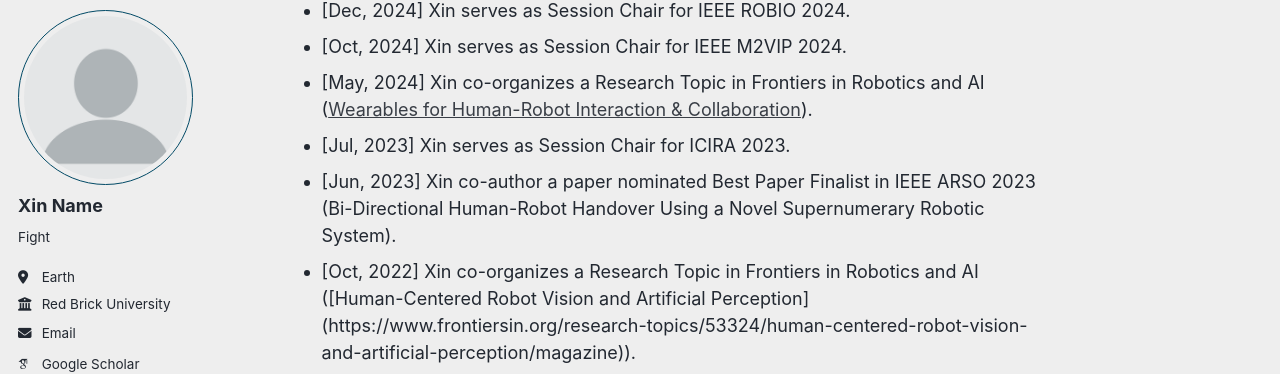
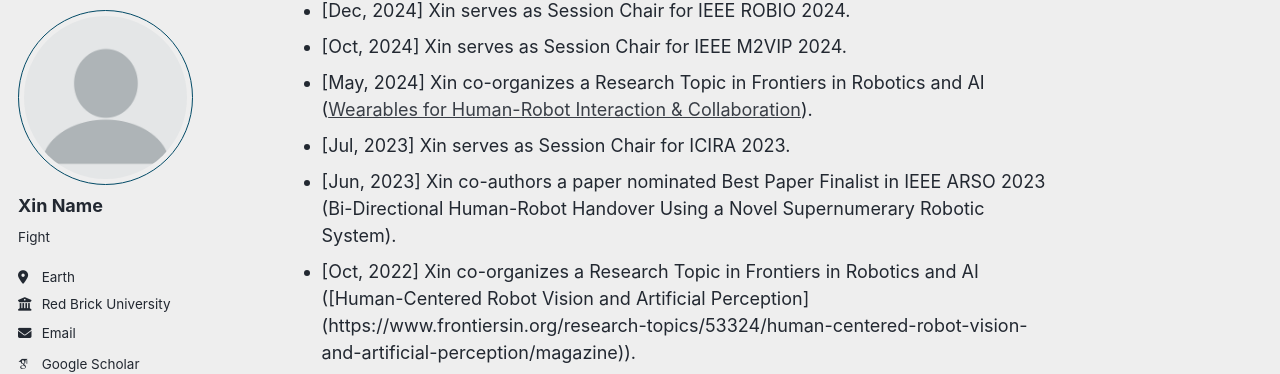
Before and after one commit to Mansion-ZX/Mansion-ZX.github.io, a Jekyll site: the page built from _pages/about.md, in a window 1280 px wide and 900 px high, scrolled down 537 px. Shown: the part 89-463 px from the top of the window. Built offline with Jekyll 4.4.1, drawn with Linux system fonts in a browser that asks for light colours; some web fonts are replaced; a script that is not in the unit is left out.

Commit message:
Update about.md

```diff
--- a/_pages/about.md
+++ b/_pages/about.md
@@ -19,7 +19,7 @@
 - [Oct, 2024] Xin serves as Session Chair for IEEE M2VIP 2024.
 - [May, 2024] Xin co-organizes a Research Topic in Frontiers in Robotics and AI ([Wearables for Human-Robot Interaction & Collaboration](https://www.frontiersin.org/research-topics/63484/wearables-for-human-robot-interaction-collaboration)).
 - [Jul, 2023] Xin serves as Session Chair for ICIRA 2023.
-- [Jun, 2023] Xin co-author a paper nominated Best Paper Finalist in IEEE ARSO 2023 (Bi-Directional Human-Robot Handover Using a Novel Supernumerary Robotic System).
+- [Jun, 2023] Xin co-authors a paper nominated Best Paper Finalist in IEEE ARSO 2023 (Bi-Directional Human-Robot Handover Using a Novel Supernumerary Robotic System).
 - [Oct, 2022] Xin co-organizes a Research Topic in Frontiers in Robotics and AI ([Human-Centered Robot Vision and Artificial Perception] (https://www.frontiersin.org/research-topics/53324/human-centered-robot-vision-and-artificial-perception/magazine)).
 - [Dec, 2021] Xin co-organizes a Special Issue in International Journal of Aerospace Engineering ([Human-Robot Interaction and Collaboration for Space On-Orbit Servicing] (https://onlinelibrary.wiley.com/doi/toc/10.1155/9305.si.781692)).
 - [Sep, 2020] Xin is awarded the CAS Outstanding Doctoral Dissertation (100/5000 in UCAS, the only one in SIA in 2020).
```
